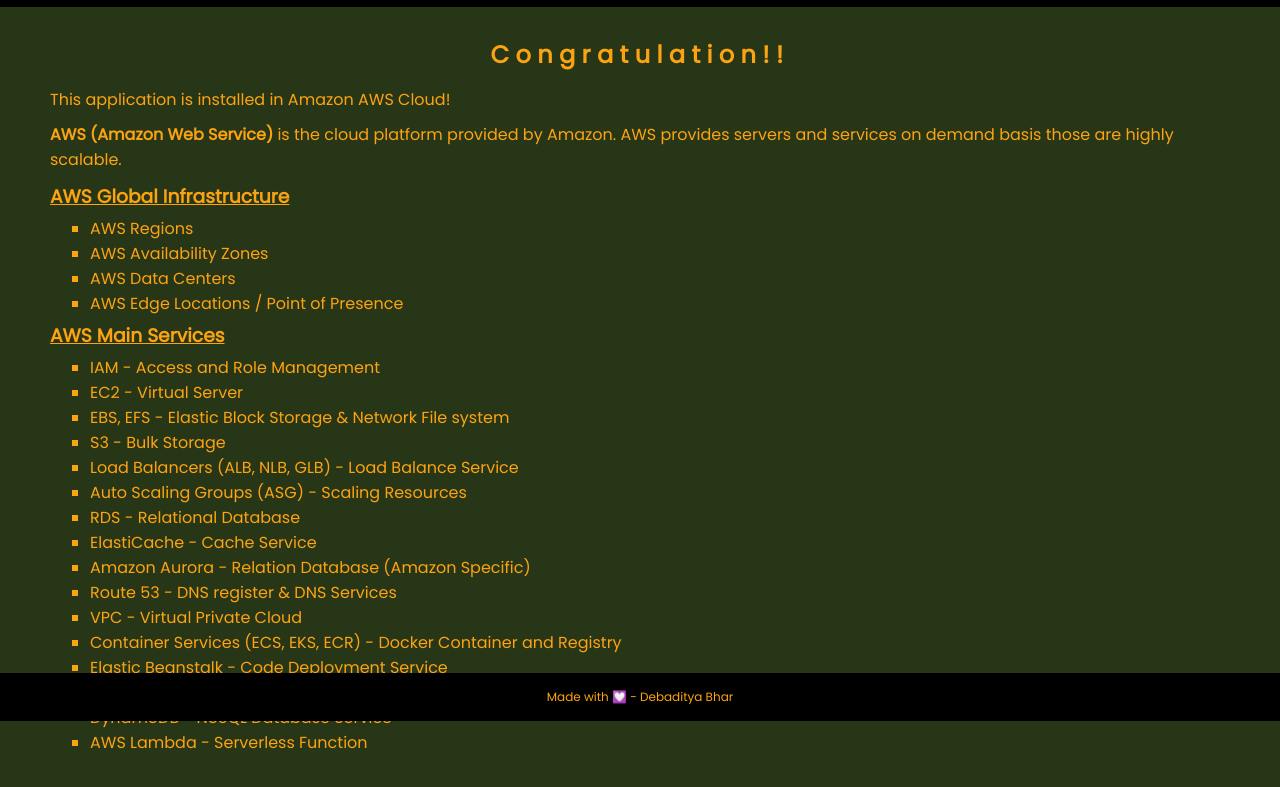
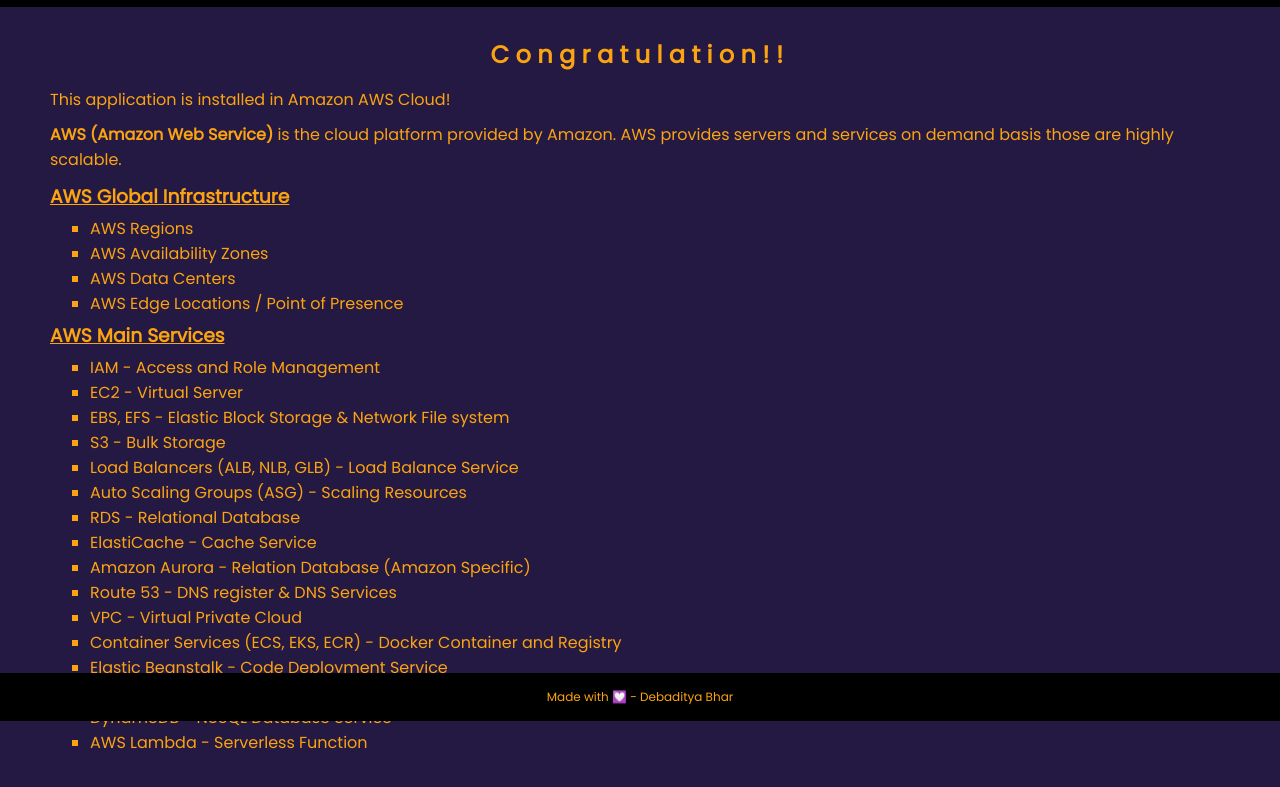
Before and after one commit to debapps/Sample-Express-App, a website: page views/index.html in a window 1280 px wide. Shown: the part 79-866 px from the top of the page. Drawn offline with Linux system fonts and the light colour scheme; a web font is replaced by a local one.

Commit message:
Version 5.3: Changed background color to deep purple.

```diff
--- a/public/css/mainStyle.css
+++ b/public/css/mainStyle.css
@@ -25,7 +25,8 @@
     font-family: 'Poppins', sans-serif;
     font-size: 16px;
     text-align: left;
-    background: #283618;
+    /* background: #283618; */
+    background: #231942;
     overflow: auto;
 }
 
```
